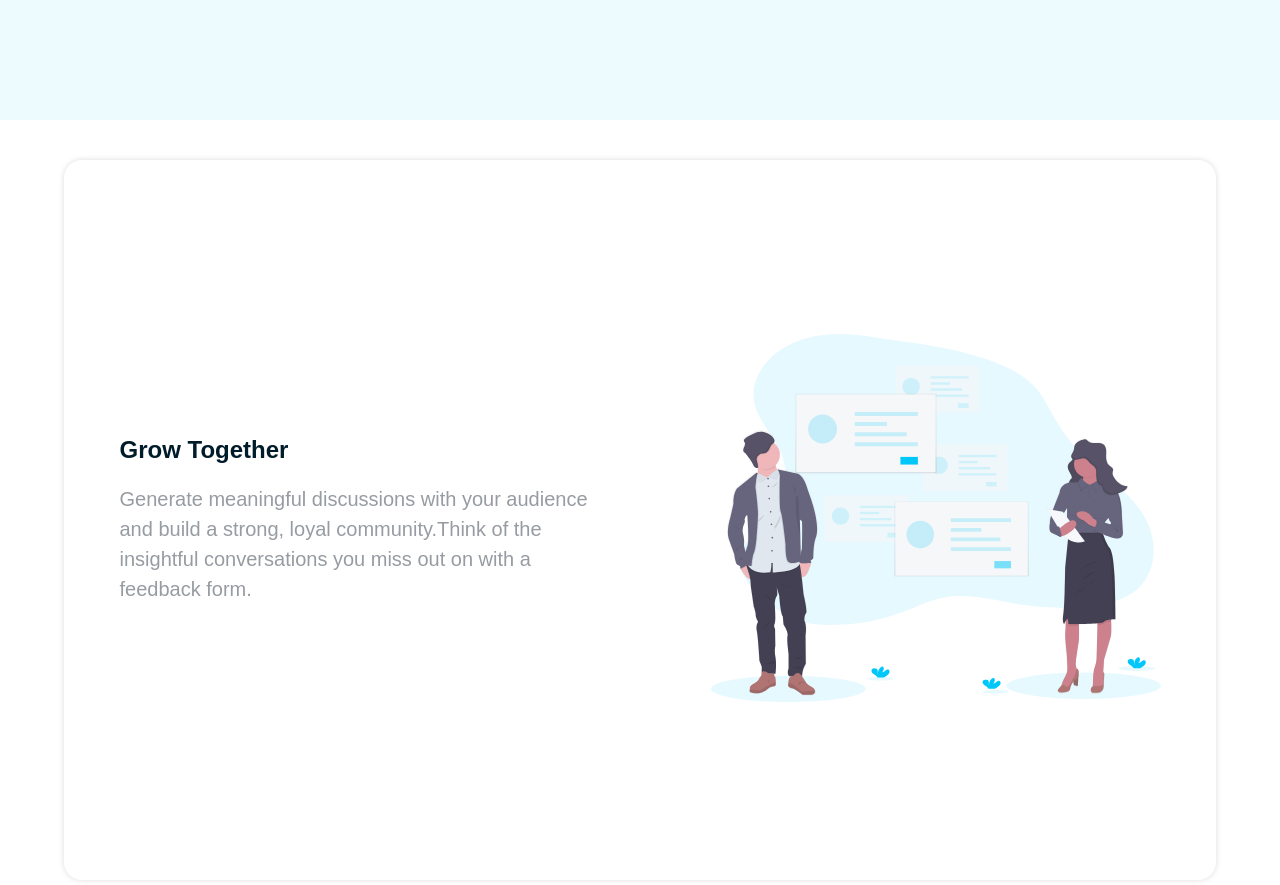
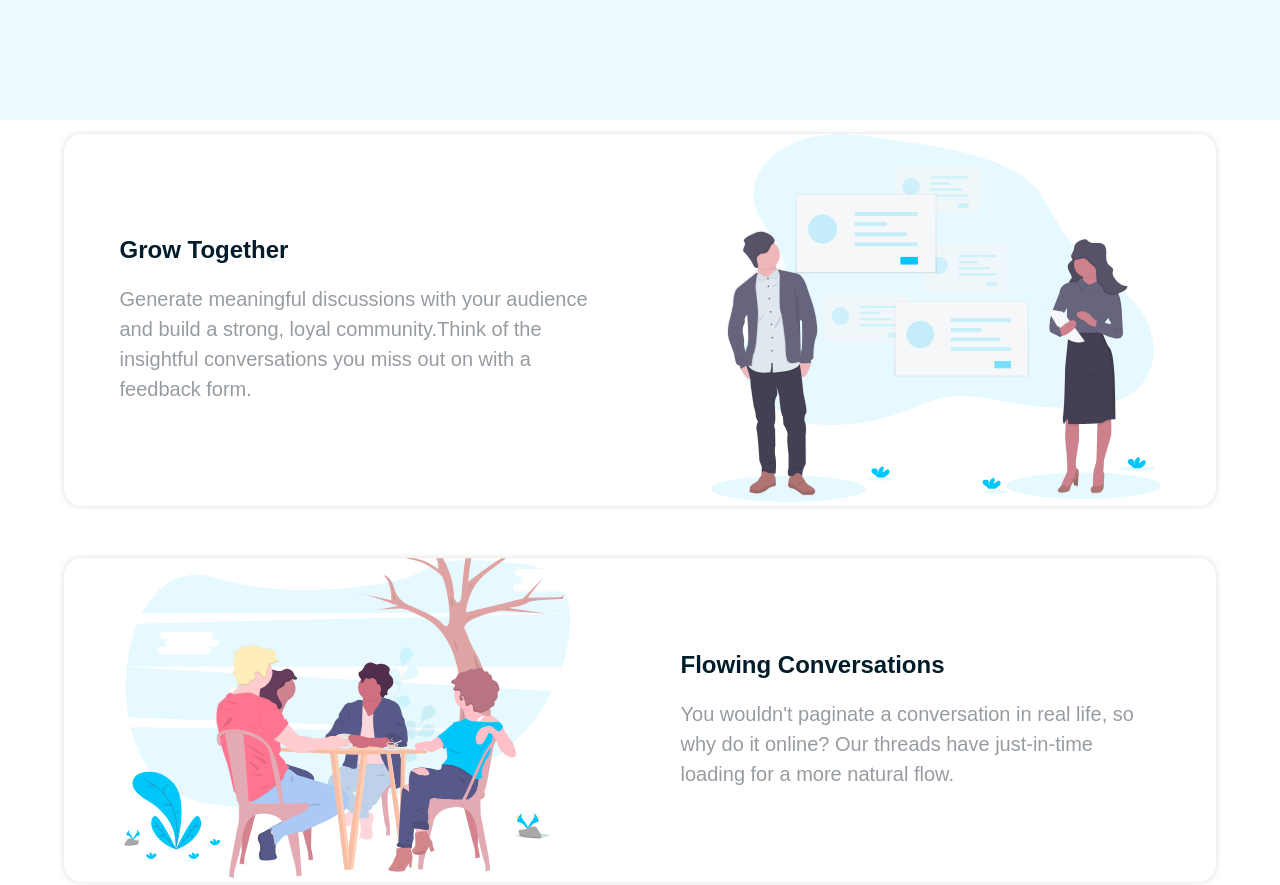
Before and after one commit to Ad7905itya/huddle-landing-page, a plain HTML site: page index.html in a window 1280 px wide. Shown: the part 680-1565 px from the top of the page. Drawn offline with Linux system fonts and the light colour scheme.

Commit message:
Update style.css

```diff
--- a/style.css
+++ b/style.css
@@ -118,7 +118,7 @@ header {
 .section-2,
 .section-3,
 .section-4 {
-    min-height: 100vh;
+    min-height: 50vh;
     width: 100%;
     background-color: #fff;
     display: flex;
@@ -130,7 +130,7 @@ header {
 .section-3 section,
 .section-4 section {
     width: 90%;
-    min-height: 90vh;
+    min-height: 40vh;
     border-radius: 18px;
     box-shadow: 0 0 5px 1px rgb(0, 0, 0, 0.1);
     display: flex;
```
